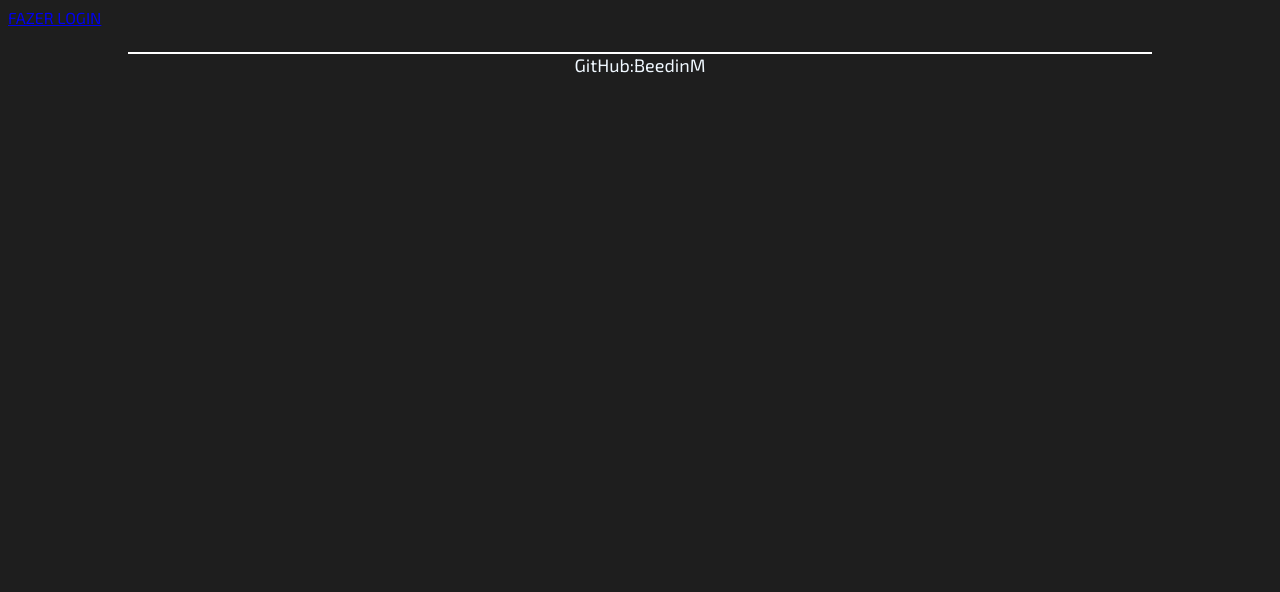
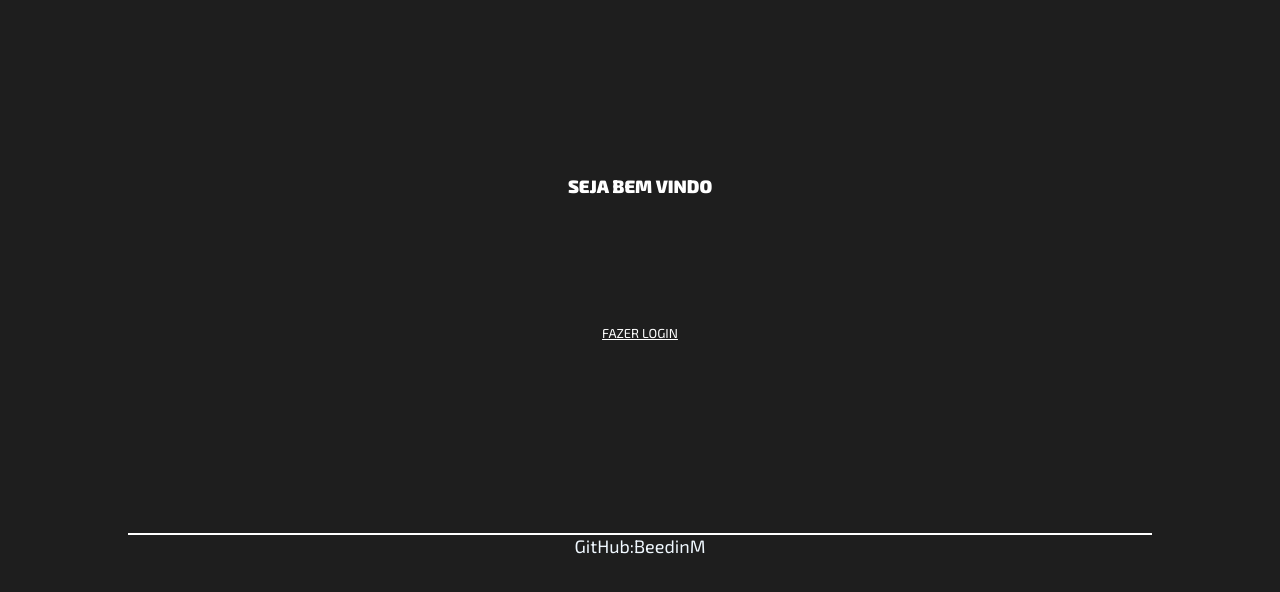
Before and after one commit to BeedinM/infinity-monkey, a Next.js app: page / in a window 1280 px wide. Shown: the top 592 px of the page. Built offline with nearby package versions, Linux system fonts and the light colour scheme; no server answers.

Commit message:
add component para home

```diff
--- /dev/null
+++ b/components/inicio.js
@@ -0,0 +1,14 @@
+import styles from './inicio.module.css';
+import Link from 'next/link';
+
+export default function Inicio() {
+    return (
+        <div className={styles.telaInicio}>
+            <div className={styles.tituloInicio}>SEJA BEM VINDO</div>
+
+            <Link href='/api/auth/signin' className={styles.txtLogin}>
+                <div>FAZER LOGIN</div>
+            </Link>
+        </div>
+    )
+};
--- /dev/null
+++ b/components/inicio.module.css
@@ -0,0 +1,23 @@
+.telaInicio {
+    display: flex;
+    flex-direction: column;
+    justify-content: center;
+    align-items: center;
+
+    width: 500px;
+    height: 500px;
+}
+
+.tituloInicio {
+    color: white;
+    font-size: 18px;
+    font-weight: 900;
+
+    height: 30%;
+}
+
+.txtLogin {
+    color: white;
+    font-size: 13px;
+    font-weight: 400;
+}
--- a/pages/index.js
+++ b/pages/index.js
@@ -1,14 +1,13 @@
 import { useRouter } from 'next/router';
-import { signOut, useSession } from 'next-auth/react';
-import Link from 'next/link';
+import { useSession } from 'next-auth/react';
 import { useEffect } from 'react';
 
+import styles from '../styles/home.module.css';
 
-export default function Inicio() {
+import Inicio from '../components/inicio.js';
+
+export default function Index() {
     const router = useRouter();
-    /* const isActive = (pathname) => {
-        return router.pathname === pathname;
-    }; */
     const { data: session} = useSession();
 
     useEffect(() => {
@@ -18,8 +17,8 @@ export default function Inicio() {
     }, [session, router]);
 
     return (
-        <div>
-            <Link href='/api/auth/signin'>FAZER LOGIN</Link>
+        <div className={styles.inicioDiv}>
+            <Inicio />
         </div>
     );
 };
--- /dev/null
+++ b/styles/home.module.css
@@ -0,0 +1,8 @@
+.inicioDiv {
+    display: flex;
+    justify-content: center;
+    align-items: center;
+
+    width: 100%;
+    height: 100%;
+}
```
